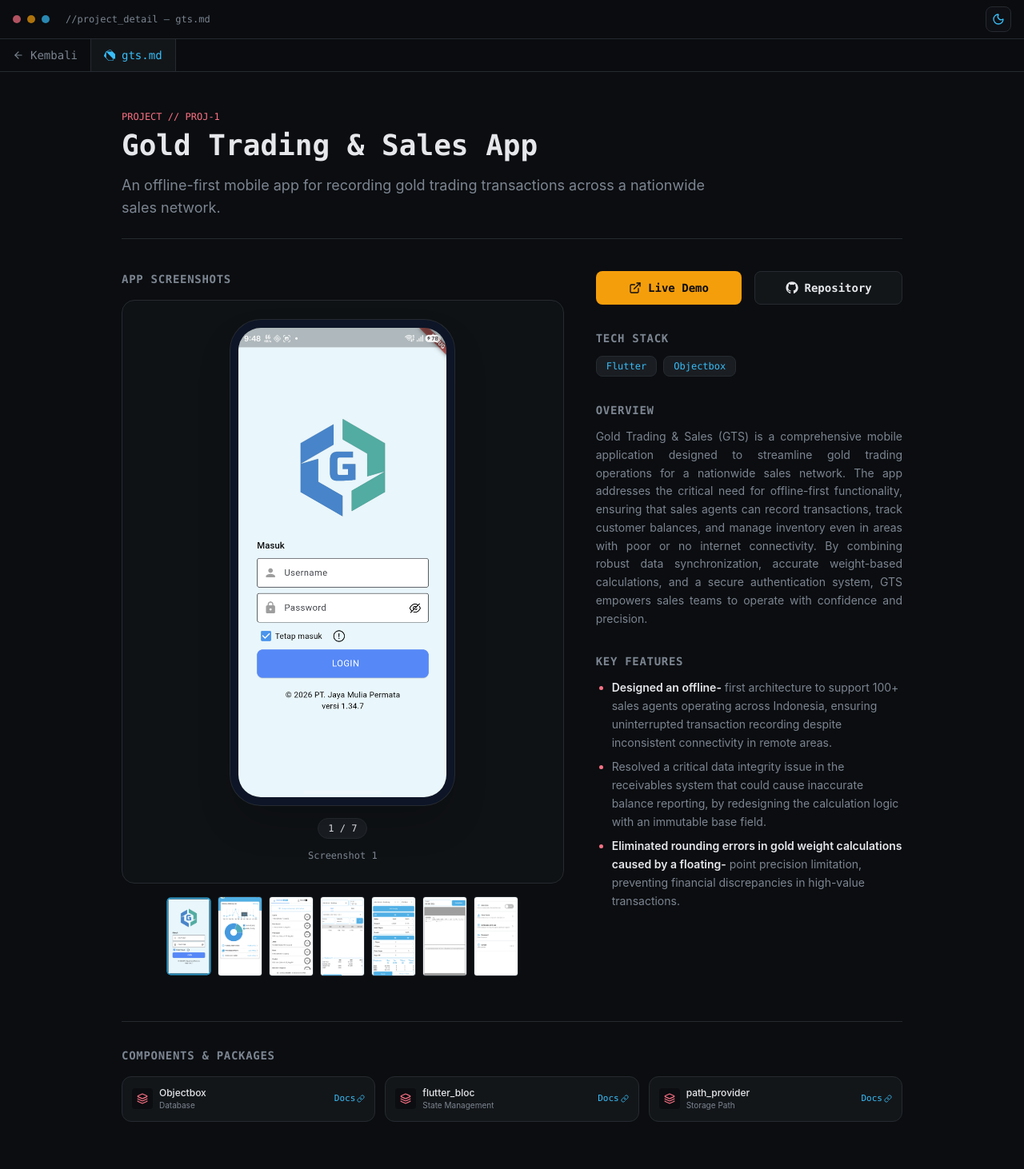
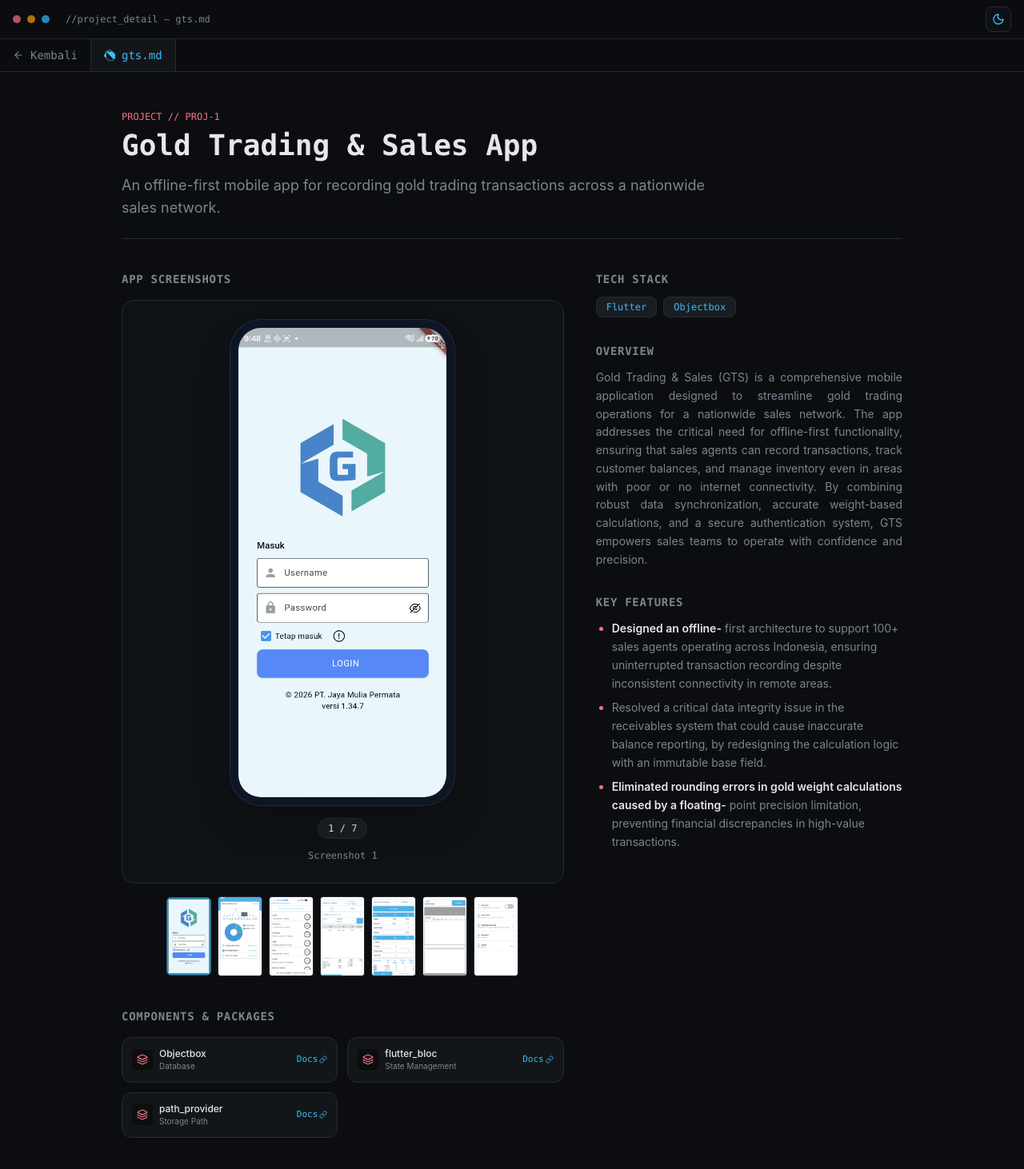
Before and after one commit to andrehaliim/newporto, a Next.js app: page /projects/proj-1 in a window 1280 px wide. Shown: the top 1462 px of the page at 80% size. Built offline with nearby package versions, Linux system fonts and the light colour scheme.

Commit message:
fika project adjustment

```diff
--- a/src/app/projects/[id]/page.tsx
+++ b/src/app/projects/[id]/page.tsx
@@ -158,25 +158,70 @@ export default function ProjectDetailPage({ params }: PageProps) {
                 ))}
               </div>
             )}
+            {/* Components Used */}
+            {project.componentsUsed && project.componentsUsed.length > 0 && (
+              <div className="pt-4 space-y-4">
+                <h3 className="font-mono text-sm font-semibold uppercase tracking-wider text-text-muted">
+                  Components & Packages
+                </h3>
+                <div className="grid grid-cols-1 gap-3 sm:grid-cols-2">
+                  {project.componentsUsed.map((comp, idx) => (
+                    <div
+                      key={idx}
+                      className="flex items-center justify-between gap-2.5 rounded-xl border border-border bg-surface p-3 transition hover:border-text-muted hover:bg-surface-2 min-w-0"
+                    >
+                      <div className="flex items-center gap-2 min-w-0">
+                        <div className="rounded bg-bg p-1.5 text-accent-pink flex-shrink-0">
+                          <Layers size={14} />
+                        </div>
+                        <div className="min-w-0">
+                          <p className="font-medium text-text text-xs truncate" title={comp.name}>
+                            {comp.name}
+                          </p>
+                          <p className="text-[10px] text-text-muted truncate" title={comp.type}>
+                            {comp.type}
+                          </p>
+                        </div>
+                      </div>
+                      <a
+                        href={comp.url}
+                        target="_blank"
+                        rel="noopener noreferrer"
+                        className="inline-flex items-center gap-0.5 font-mono text-[11px] text-accent-2 hover:underline flex-shrink-0"
+                        title={`Buka pub.dev / dokumentasi ${comp.name}`}
+                      >
+                        Docs <LinkIcon size={10} />
+                      </a>
+                    </div>
+                  ))}
+                </div>
+              </div>
+            )}
           </div>
 
           {/* Right Column: Project Details & Meta */}
           <div className="lg:col-span-5 space-y-8">
             {/* Action Links */}
-            <div className="flex flex-wrap gap-4 font-mono text-sm">
-              <LiveDemoButton
-                demoUrl={project.demoUrl}
-                className="inline-flex flex-1 items-center justify-center gap-2 rounded-lg bg-accent px-4 py-2.5 text-center font-semibold text-bg transition hover:bg-accent/90"
-              />
-              <a
-                href={project.repoUrl}
-                target="_blank"
-                rel="noopener noreferrer"
-                className="inline-flex flex-1 items-center justify-center gap-2 rounded-lg border border-border bg-surface px-4 py-2.5 text-center font-semibold text-text transition hover:border-text-muted"
-              >
-                <GithubIcon size={16} /> Repository
-              </a>
-            </div>
+            {(project.demoUrl || project.repoUrl) && (
+              <div className="flex flex-wrap gap-4 font-mono text-sm">
+                {project.demoUrl && (
+                  <LiveDemoButton
+                    demoUrl={project.demoUrl}
+                    className="inline-flex flex-1 items-center justify-center gap-2 rounded-lg bg-accent px-4 py-2.5 text-center font-semibold text-bg transition hover:bg-accent/90"
+                  />
+                )}
+                {project.repoUrl && (
+                  <a
+                    href={project.repoUrl}
+                    target="_blank"
+                    rel="noopener noreferrer"
+                    className="inline-flex flex-1 items-center justify-center gap-2 rounded-lg border border-border bg-surface px-4 py-2.5 text-center font-semibold text-text transition hover:border-text-muted"
+                  >
+                    <GithubIcon size={16} /> Repository
+                  </a>
+                )}
+              </div>
+            )}
 
             {/* Tech Stack */}
             <div className="space-y-3">
@@ -199,9 +244,15 @@ export default function ProjectDetailPage({ params }: PageProps) {
               <h3 className="font-mono text-sm font-semibold uppercase tracking-wider text-text-muted">
                 Overview
               </h3>
-              <p className="text-sm text-text-muted leading-relaxed text-justify">
-                {project.overview}
-              </p>
+              <div className="space-y-3 text-sm text-text-muted leading-relaxed text-justify">
+                {Array.isArray(project.overview) ? (
+                  project.overview.map((paragraph, index) => (
+                    <p key={index}>{paragraph}</p>
+                  ))
+                ) : (
+                  <p>{project.overview}</p>
+                )}
+              </div>
             </div>
 
             {/* Description Bullet Points */}
@@ -229,50 +280,8 @@ export default function ProjectDetailPage({ params }: PageProps) {
                 </ul>
               </div>
             )}
-
-            {/* Components Used */}
           </div>
         </div>
-
-        {/* Full-width Components & Packages Section */}
-        {project.componentsUsed && project.componentsUsed.length > 0 && (
-          <div className="mt-12 border-t border-border pt-8 space-y-4">
-            <h3 className="font-mono text-sm font-semibold uppercase tracking-wider text-text-muted">
-              Components & Packages
-            </h3>
-            <div className="grid grid-cols-1 gap-3 sm:grid-cols-2 md:grid-cols-3 lg:grid-cols-3">
-              {project.componentsUsed.map((comp, idx) => (
-                <div
-                  key={idx}
-                  className="flex items-center justify-between gap-2.5 rounded-xl border border-border bg-surface p-3 transition hover:border-text-muted hover:bg-surface-2 min-w-0"
-                >
-                  <div className="flex items-center gap-2 min-w-0">
-                    <div className="rounded bg-bg p-1.5 text-accent-pink flex-shrink-0">
-                      <Layers size={14} />
-                    </div>
-                    <div className="min-w-0">
-                      <p className="font-medium text-text text-xs truncate" title={comp.name}>
-                        {comp.name}
-                      </p>
-                      <p className="text-[10px] text-text-muted truncate" title={comp.type}>
-                        {comp.type}
-                      </p>
-                    </div>
-                  </div>
-                  <a
-                    href={comp.url}
-                    target="_blank"
-                    rel="noopener noreferrer"
-                    className="inline-flex items-center gap-0.5 font-mono text-[11px] text-accent-2 hover:underline flex-shrink-0"
-                    title={`Buka pub.dev / dokumentasi ${comp.name}`}
-                  >
-                    Docs <LinkIcon size={10} />
-                  </a>
-                </div>
-              ))}
-            </div>
-          </div>
-        )}
       </main>
     </>
   );
--- a/src/components/LiveDemoButton.tsx
+++ b/src/components/LiveDemoButton.tsx
@@ -4,12 +4,13 @@ import { useState } from "react";
 import { ExternalLink, Loader2, Download } from "lucide-react";
 
 interface LiveDemoButtonProps {
-  demoUrl: string;
+  demoUrl?: string | null;
   className?: string;
   children?: React.ReactNode;
 }
 
 export default function LiveDemoButton({ demoUrl, className, children }: LiveDemoButtonProps) {
+  if (!demoUrl) return null;
   const [loading, setLoading] = useState(false);
 
   const handleClick = async (e: React.MouseEvent<HTMLAnchorElement>) => {
--- a/src/data/portfolio.ts
+++ b/src/data/portfolio.ts
@@ -34,7 +34,9 @@ export const projects = [
     name: "gts",
     title: "Gold Trading & Sales App",
     description: "An offline-first mobile app for recording gold trading transactions across a nationwide sales network.",
-    overview: "Gold Trading & Sales (GTS) is a comprehensive mobile application designed to streamline gold trading operations for a nationwide sales network. The app addresses the critical need for offline-first functionality, ensuring that sales agents can record transactions, track customer balances, and manage inventory even in areas with poor or no internet connectivity. By combining robust data synchronization, accurate weight-based calculations, and a secure authentication system, GTS empowers sales teams to operate with confidence and precision.",
+    overview: [
+      "Gold Trading & Sales (GTS) is a comprehensive mobile application designed to streamline gold trading operations for a nationwide sales network. The app addresses the critical need for offline-first functionality, ensuring that sales agents can record transactions, track customer balances, and manage inventory even in areas with poor or no internet connectivity. By combining robust data synchronization, accurate weight-based calculations, and a secure authentication system, GTS empowers sales teams to operate with confidence and precision."
+    ],
     image: "/projects/gts/logo.png",
     screenshots: "/projects/gts",
     screenshotCount: 7,
@@ -70,8 +72,8 @@ export const projects = [
       }
     ],
     tech: ["Flutter", "Objectbox"],
-    demoUrl: "https://example.com",
-    repoUrl: "https://github.com/username/project-satu",
+    demoUrl: null,
+    repoUrl: null,
     featured: true,
   },
   {
@@ -80,7 +82,9 @@ export const projects = [
     title: "AutoFleet Capital",
     description:
       "A mobile front-end for an international car auction platform sourcing vehicles from Japan and New Zealand.",
-    overview: "AutoFleet Capital (AFC) is an international car auction platform connecting buyers with a curated selection of vehicles sourced from Japan and New Zealand. The mobile application provides a seamless and intuitive interface for users to browse auction listings, view detailed vehicle information, and participate in real-time bidding. AFC bridges the geographical gap between suppliers and buyers, offering a transparent and efficient marketplace for vehicle procurement.",
+    overview: [
+      "AutoFleet Capital (AFC) is an international car auction platform connecting buyers with a curated selection of vehicles sourced from Japan and New Zealand. The mobile application provides a seamless and intuitive interface for users to browse auction listings, view detailed vehicle information, and participate in real-time bidding. AFC bridges the geographical gap between suppliers and buyers, offering a transparent and efficient marketplace for vehicle procurement."
+    ],
     image: "/projects/afc/logo.png",
     screenshots: "/projects/afc",
     screenshotCount: 8,
@@ -112,8 +116,8 @@ export const projects = [
       }
     ],
     tech: ["Flutter"],
-    demoUrl: "https://example.com",
-    repoUrl: "https://github.com/username/project-dua",
+    demoUrl: null,
+    repoUrl: null,
     featured: true,
   },
   {
@@ -122,38 +126,103 @@ export const projects = [
     title: "Field Inspection App",
     description:
       "A customizable field inspection platform with configurable digital questionnaires.",
-    overview: "Fika is a comprehensive field inspection platform designed to digitize and streamline inspection workflows for enterprise clients. The application allows businesses to create custom inspection forms with conditional logic, various field types, and automated scoring. With offline-first capabilities, real-time data synchronization, and role-based access control, Fika empowers field teams to conduct inspections efficiently and securely — whether online or offline.",
+    overview: [
+      "Conventional field inspections often rely on paper-based or manual reporting, making them prone to human error, difficult to monitor in real time, and issues are typically only discovered by admins after the report is completed — not at the moment they occur.",
+      "FIKA Mobile was built as a digital solution to this problem. Admins can create inspection questionnaires with multiple question types (multiple choice, numeric input, yes/no), then assign them to field officers. Officers must check in based on their location (via geolocator) before filling out the questionnaire on-site, and any answer falling outside the defined normal range is automatically flagged as an issue and converted into a ticket for the admin. Final validation includes a digital signature and an on-site selfie as proof of attendance.",
+      "With this flow, inspections become faster, more accurate, and automatically documented — admins can act on issues as soon as they're found, without waiting for a manual report, while minimizing the risk of invalid or inaccurate field data."
+    ],
     image: "/projects/fika/logo.png",
     screenshots: "/projects/fika",
     screenshotCount: 6,
     screenshotDescription: [
-      "Screenshot 1",
-      "Screenshot 2",
-      "Screenshot 3",
-      "Screenshot 4",
-      "Screenshot 5",
-      "Screenshot 6"
+      "Login Page",
+      "Dashboard Page",
+      "Questionnaire Page",
+      "Confirmation Page",
+      "Issues Page",
+      "Setting Page"
     ],
     descriptionPoints: [
-      "Served as the dedicated mobile developer for an international client-facing car auction platform (Philippines-based client, sourcing vehicles from Japan and New Zealand), working the entire mobile frontend while collaborating with the client's web team.",
-      "Built end-to-end auction functionality covering real-time bidding, automated transaction confirmations, and user-specific activity tracking (history, saved listings, and inventory visibility) — enabling users to discover, bid, and manage vehicle auctions seamlessly from a single app.",
-      "Delivered a production-ready mobile platform engineered for reliability under concurrent bidding activity, supporting live auction operations for an overseas enterprise client."
+      "Dynamic Questionnaire Engine — Inspection forms are built dynamically with 3 question types: multiple choice, numeric input, and yes/no, displayed sequentially using PageView.builder.",
+      "Location based Check in/Check out — Officers must be physically present at the location (validated in real time via geolocator) before starting a questionnaire, and check out once it's completed.",
+      "Automatic Issue Detection — The system automatically flags answers that fall outside the defined normal range for each question, instantly triggering an issue report form.",
+      "Issue Ticketing — Issues reported in the field are converted into tickets and sent directly to the admin for follow-up.",
+      "Digital Signature & Selfie Verification — Final validation includes a digital signature (Syncfusion Signature Pad) and an on-site selfie as proof of attendance.",
+      "Photo Documentation — Field conditions and issues are documented through the image_picker package.",
+      "Authentication — Secure login flow with session persistence using SharedPreferences, managed via Provider.",
+      "Data Sync (Cache vs Fetch) — Cached issue data is separated from freshly fetched data to maintain performance and consistency.",
+      "Smooth UX — Loading animations, snackbar notifications, and smooth page transitions for a better user experience.",
     ],
     componentsUsed: [
       {
-        name: "Geolocator",
-        type: "GPS Location",
+        name: "cupertino_icons",
+        type: "iOS Icon Set",
+        url: "https://pub.dev/packages/cupertino_icons"
+      },
+      {
+        name: "package_info_plus",
+        type: "App Version Info",
+        url: "https://pub.dev/packages/package_info_plus"
+      },
+      {
+        name: "shared_preferences",
+        type: "Local Storage",
+        url: "https://pub.dev/packages/shared_preferences"
+      },
+      {
+        name: "provider",
+        type: "State Management",
+        url: "https://pub.dev/packages/provider"
+      },
+      {
+        name: "loading_animation_widget",
+        type: "Loading Animation",
+        url: "https://pub.dev/packages/loading_animation_widget"
+      },
+      {
+        name: "page_transition",
+        type: "Page Transition",
+        url: "https://pub.dev/packages/page_transition"
+      },
+      {
+        name: "syncfusion_flutter_signaturepad",
+        type: "Digital Signature Pad",
+        url: "https://pub.dev/packages/syncfusion_flutter_signaturepad"
+      },
+      {
+        name: "image_picker",
+        type: "Image Picker",
+        url: "https://pub.dev/packages/image_picker"
+      },
+      {
+        name: "animated_snack_bar",
+        type: "Snack Bar",
+        url: "https://pub.dev/packages/animated_snack_bar"
+      },
+      {
+        name: "timer_count_down",
+        type: "Countdown Timer",
+        url: "https://pub.dev/packages/timer_count_down"
+      },
+      {
+        name: "intl",
+        type: "Internationalization & Date Formatting",
+        url: "https://pub.dev/packages/intl"
+      },
+      {
+        name: "geolocator",
+        type: "Location Services",
         url: "https://pub.dev/packages/geolocator"
       },
       {
-        name: "camera",
-        type: "Camera API",
-        url: "https://pub.dev/packages/camera"
-      }
+        name: "loading_overlay",
+        type: "Loading Overlay",
+        url: "https://pub.dev/packages/loading_overlay"
+      },
     ],
     tech: ["Flutter", "Geolocator"],
-    demoUrl: "https://example.com",
-    repoUrl: "https://github.com/username/project-tiga",
+    demoUrl: null,
+    repoUrl: null,
     featured: false,
   },
   {
@@ -162,27 +231,29 @@ export const projects = [
     title: "Deenly — Islamic Companion App",
     description:
       "A Muslim companion app that combines location-aware accurate prayer times (Al Adhan API), adhan notifications, a home screen widget, and real-time Qibla direction, backed by background sync and EN/ID localization.",
-    overview: "Deenly is a personal project born out of a simple need: staying connected to daily prayer times without constantly checking a separate app. Built independently with Flutter, it's designed as an all-in-one Islamic companion that lives quietly in the background — syncing accurate, location-based prayer schedules, sending timely adhan reminders, and even surfacing prayer times right on the home screen. It's open-source, actively maintained, and reflects a deep dive into native platform integrations (background tasks, home screen widgets, device sensors) that go beyond typical CRUD app development.",
+    overview: [
+      "Deenly is a personal project born out of a simple need: staying connected to daily prayer times without constantly checking a separate app. Built independently with Flutter, it's designed as an all-in-one Islamic companion that lives quietly in the background — syncing accurate, location-based prayer schedules, sending timely adhan reminders, and even surfacing prayer times right on the home screen. It's open-source, actively maintained, and reflects a deep dive into native platform integrations (background tasks, home screen widgets, device sensors) that go beyond typical CRUD app development."
+    ],
     image: "/projects/deenly/logo.png",
     screenshots: "/projects/deenly",
     screenshotCount: 9,
     screenshotDescription: [
-      "Screenshot 1",
-      "Screenshot 2",
-      "Screenshot 3",
-      "Screenshot 4",
-      "Screenshot 5",
-      "Screenshot 6",
-      "Screenshot 7",
-      "Screenshot 8",
-      "Screenshot 9"
+      "Home Page",
+      "Prayer Times",
+      "Qibla Direction",
+      "Quran Surah List",
+      "Quran Surah Detail",
+      "Nearby Mosque Page",
+      "Tasbeh Digital Page",
+      "Settings Page",
+      "Homescreen Prayer Widget"
     ],
     descriptionPoints: [
-      "Location-Aware Prayer Times — Fetches accurate daily and yearly prayer schedules from the Al Adhan API based on the user's GPS location, with results cached locally via SQLite for offline access.",
+      "Location Aware Prayer Times — Fetches accurate daily and yearly prayer schedules from the Al Adhan API based on the user's GPS location, with results cached locally via SQLite for offline access.",
       "Custom Adhan Notifications — Delivers scheduled prayer notifications with custom adhan sounds and dedicated Android notification channels, fully adjustable by the user.",
       "Home Screen Widget — A native home screen widget powered by WorkManager, running scheduled background syncs to keep prayer times up to date without opening the app.",
       "Qibla Direction Finder — Uses the device's compass sensor to point users toward the Qibla in real time.",
-      "Multi-Language Support — Full EN/ID localization using Flutter's ARB-based system, with a custom LocaleProvider for seamless language switching.",
+      "Multi Language Support — Full EN/ID localization using Flutter's ARB-based system, with a custom LocaleProvider for seamless language switching.",
       "Dark Mode — A polished, theme-aware UI for comfortable use at any time of day."
     ],
     componentsUsed: [
```
Also changed, not shown: src/components/Projects.tsx (+12 -6 lines).
